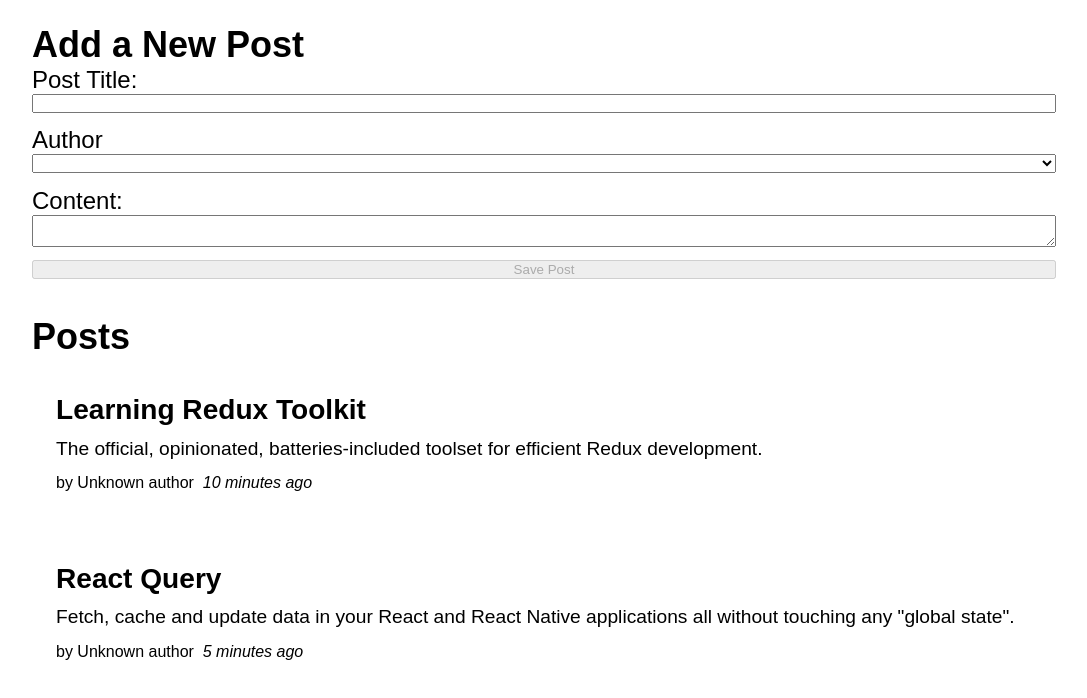
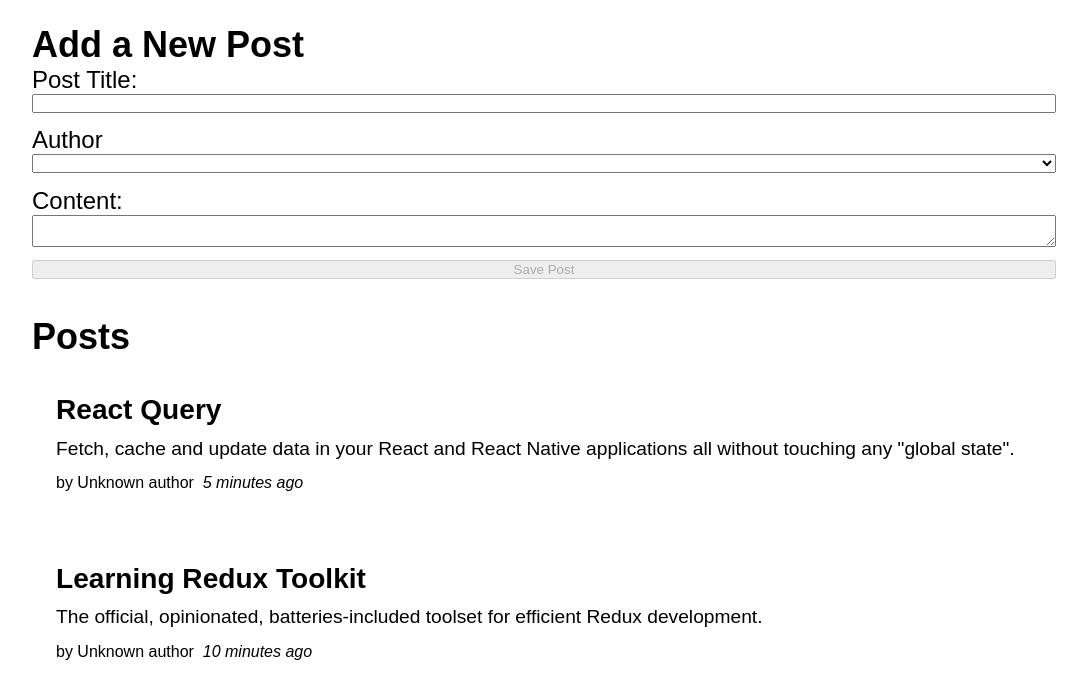
Before and after one commit to MajkoDev/redux-post-app, a React (Create React App) app: page / in a window 1280 px wide. Shown: the top 698 px of the page, without its empty margins (96-1183 px from the left). Built offline with nearby package versions, Linux system fonts and the light colour scheme.

Commit message:
ordering posts according to time

```diff
--- a/src/features/posts/PostsList.js
+++ b/src/features/posts/PostsList.js
@@ -6,8 +6,12 @@
 function PostsList() {
   const posts = useSelector(selectAllPosts);
 
+  // order odf posts
+  // sorting posts (localeCompare will return -1, 0, 1 if one is greater than another)
+  const orderedPosts = posts.slice().sort((a, b) => b.date.localeCompare(a.date))
+
   // maping over posts
-  const renderedPosts = posts.map((post) => (
+  const renderedPosts = orderedPosts.map((post) => (
     <article key={post.id}>
       <h3>{post.title}</h3>
       <p>{post.content.substring(0, 200)}</p>
```
